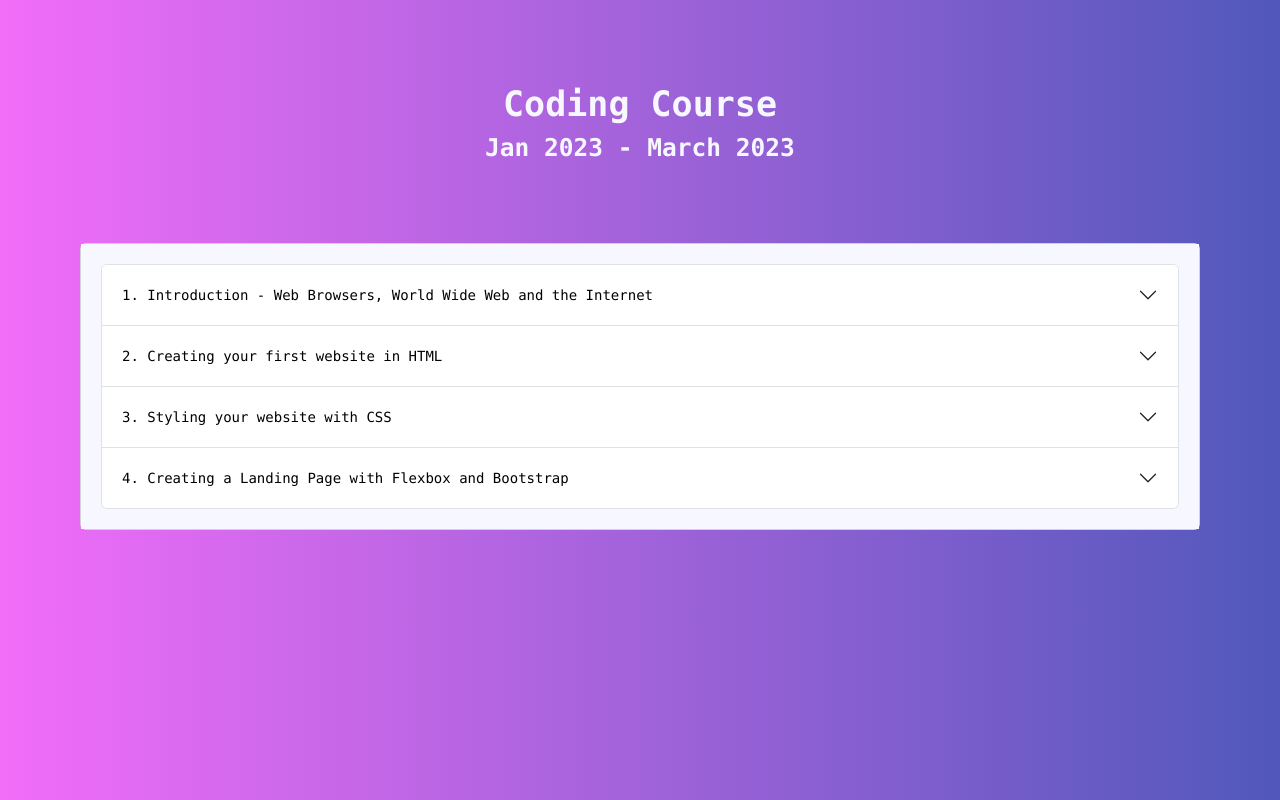
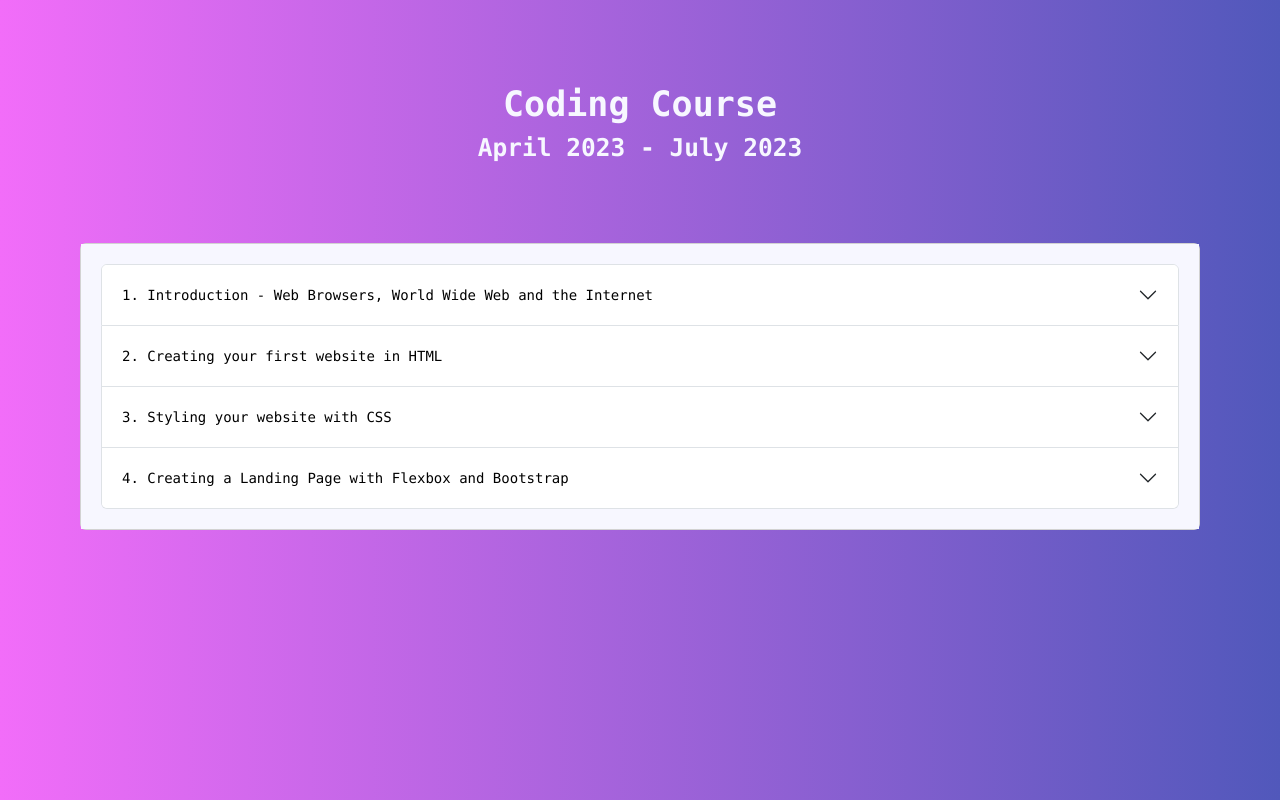
Before and after one commit to AncaWebDev/course-links-3, a plain HTML site: page index.html in a window 1280 px wide. Drawn offline with nearby package versions, Linux system fonts and the light colour scheme.

Commit message:
minor update

```diff
--- a/index.html
+++ b/index.html
@@ -12,7 +12,7 @@
 <body>
 	<div class="text-center title">
 		<h1><code class="heading-text">Coding Course</code></h1>
-		<h3><code class="heading-text">Jan 2023 - March 2023</code></h3>
+		<h3><code class="heading-text">April 2023 - July 2023</code></h3>
 	</div>
 	<div class="card">
         <!-- <ul class="nav nav-pills mb-3" id="pills-tab" role="tablist">
```
